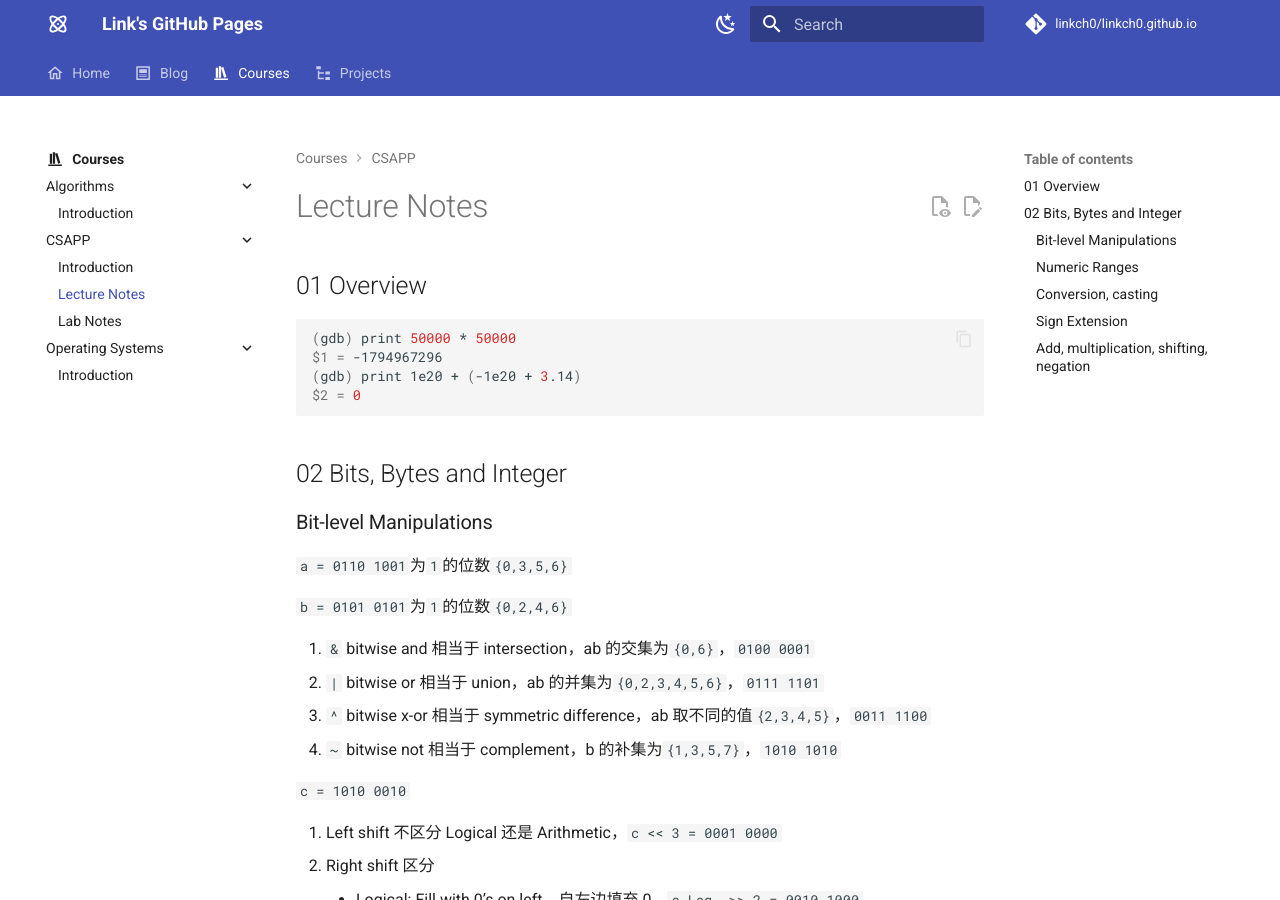
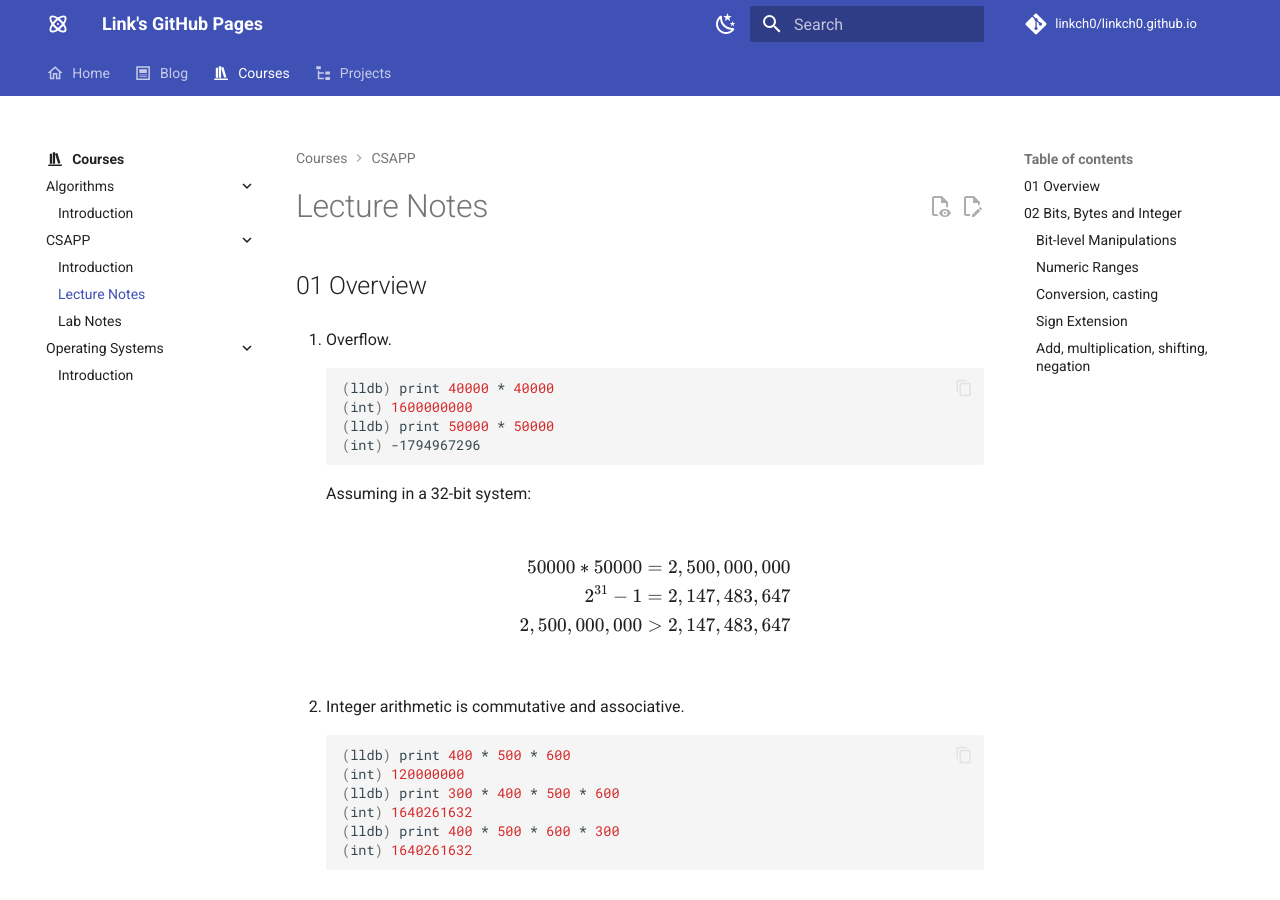
Before and after one commit to linkch0/linkch0.github.io, an MkDocs documentation site: the page built from docs/courses/CSAPP/lecture.md, in a window 1280 px wide and 900 px high. Built offline with MkDocs 1.6.1 and Material for MkDocs 9.7.7, drawn with Linux system fonts in a browser that asks for light colours; comment, search, counter and statistics services are not loaded.

````diff
--- a/docs/courses/CSAPP/lecture.md
+++ b/docs/courses/CSAPP/lecture.md
@@ -2,12 +2,35 @@
 
 ## 01 Overview
 
-```shell
-(gdb) print 50000 * 50000
-$1 = -1794967296
-(gdb) print 1e20 + (-1e20 + 3.14)
-$2 = 0
-```
+1. Overflow.
+
+    ```shell
+    (lldb) print 40000 * 40000
+    (int) 1600000000
+    (lldb) print 50000 * 50000
+    (int) -1794967296
+    ```
+
+    Assuming in a 32-bit system:
+
+    $$
+    \begin{align*}
+      50000 * 50000 &= 2,500,000,000 \\
+      2^{31} - 1 &= 2,147,483,647 \\
+      2,500,000,000 &> 2,147,483,647 \\
+    \end{align*}
+    $$
+
+2. Integer arithmetic is commutative and associative.
+
+    ```shell
+    (lldb) print 400 * 500 * 600
+    (int) 120000000
+    (lldb) print 300 * 400 * 500 * 600
+    (int) 1640261632
+    (lldb) print 400 * 500 * 600 * 300
+    (int) 1640261632
+    ```
 
 ## 02 Bits, Bytes and Integer
 
--- a/mkdocs.yml
+++ b/mkdocs.yml
@@ -116,6 +116,7 @@ nav:
               - notes/languages/Java.md
               - notes/languages/Python.md
               - notes/languages/Vocabulary.md
+          - notes/Misc.md
   - Blog:
       - blog/index.md
   - Courses:
````
Also changed, not shown: docs/index.md (+10 -1 lines), docs/index.zh.md (+10 -1 lines), docs/notes/Misc.md (+4 -1 lines), docs/javascripts/katex.js (line endings or trailing spaces).
